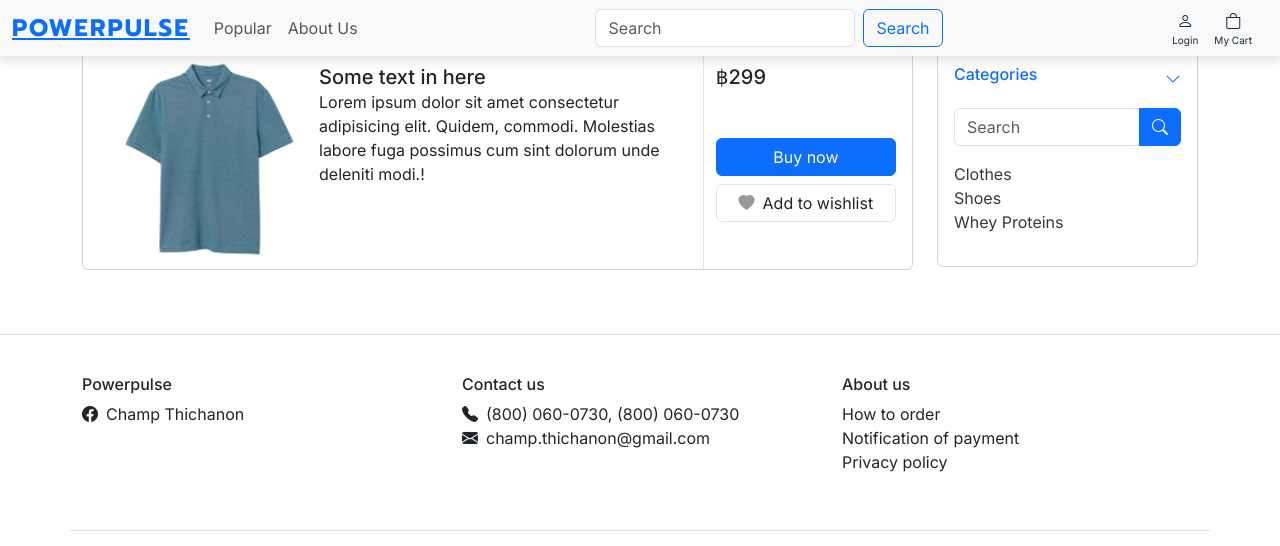
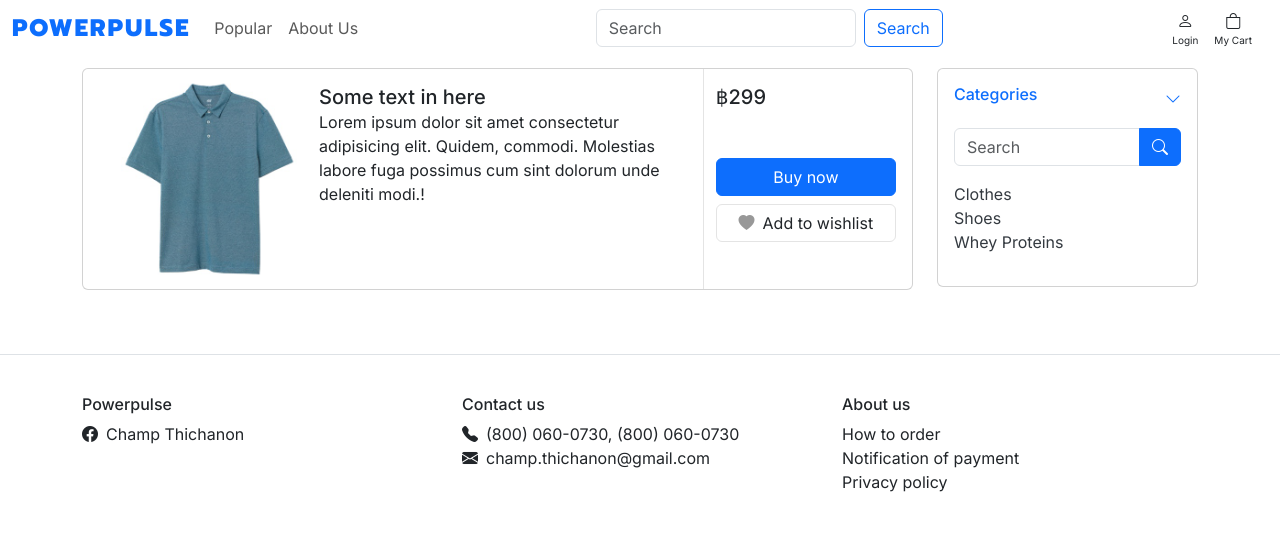
Before and after one commit to chammmppp/Powerpulse, a Django app: page /store in a window 1280 px wide. Shown: the top 546 px of the page. Run offline with Django 5.2, Linux system fonts and the light colour scheme.

Commit message:
Edit nav-bar and improve the code

```diff
--- a/powerpulse/static/css/base.css
+++ b/powerpulse/static/css/base.css
@@ -1,7 +1,7 @@
 /* other-styles.css */
 
 .navbar {
-    box-shadow: 0 3px 9px 3px rgba(0, 0, 0, 0.1);
+
 }
 
 .footer-top {
--- a/powerpulse/static/css/logo.css
+++ b/powerpulse/static/css/logo.css
@@ -7,6 +7,7 @@
 .navbar-logo {
     color: #0d6efd;
     font-size: 24px;
-    font-weight: bolder;
+    font-weight: 800;
     letter-spacing: 2px;
+    text-decoration: none;
 }
--- a/powerpulse/static/css/store.css
+++ b/powerpulse/static/css/store.css
@@ -1,3 +1,6 @@
+.section-content{
+    padding-top: 20px;
+}
 .btn-add-to-cart {
     border-color: #e4e4e4;
 }
--- a/templates/includes/navbar.html
+++ b/templates/includes/navbar.html
@@ -1,5 +1,5 @@
 <!-- Navbar Section -->
-<nav class="navbar navbar-expand-lg bg-body-tertiary fixed-top">
+<nav class="navbar navbar-expand-lg bg-white fixed-top">
     <div class="container-fluid">
         <a class="navbar-logo me-3" href="#">POWERPULSE</a>
         <button class="navbar-toggler" type="button" data-bs-toggle="collapse"
```
